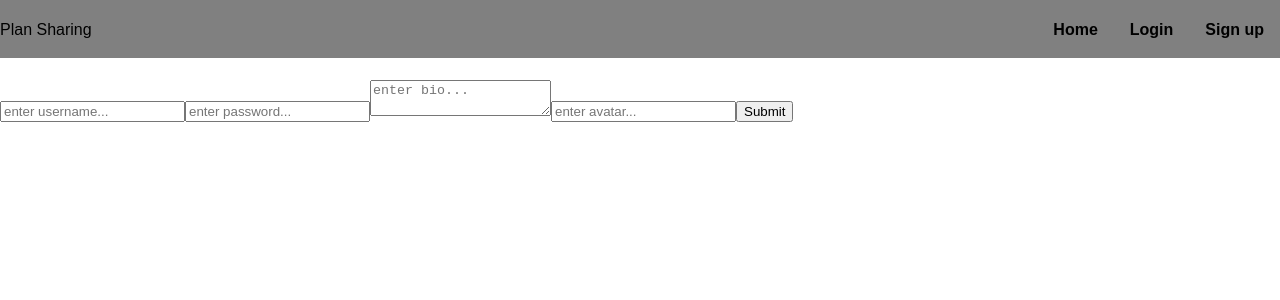
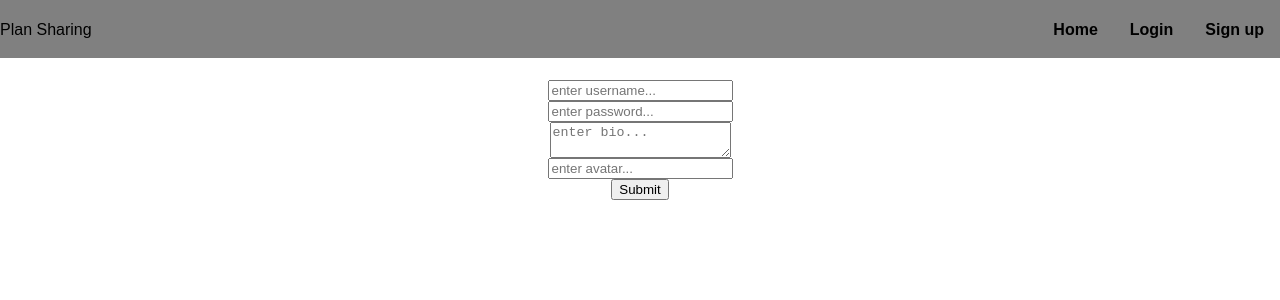
Before and after one commit to eric-klimowich/plan-sharing-frontend, a React (Create React App) app: page /signup in a window 1280 px wide. Shown: the top 300 px of the page. Built offline with nearby package versions, Linux system fonts and the light colour scheme.

Commit message:
Aligned input fields in new user form vertically

```diff
--- a/src/App.css
+++ b/src/App.css
@@ -34,3 +34,9 @@ body {
   margin: 0 1rem;
   font-weight: bold;
 }
+
+.new-user-form {
+  display:flex;
+  align-items: center;
+  flex-direction: column;
+}
--- a/src/NewUser.js
+++ b/src/NewUser.js
@@ -46,7 +46,7 @@ class NewUser extends Component {
     console.log(this.state)
     return (
       <div>
-        <form onSubmit={(event) => this.handleSubmitNewUser(event, this.state)}>
+        <form className="new-user-form" onSubmit={(event) => this.handleSubmitNewUser(event, this.state)}>
           <input
             type="text"
             name="username"
```
Also changed, not shown: 1 other file (tests, documents, lock files or other folders).
